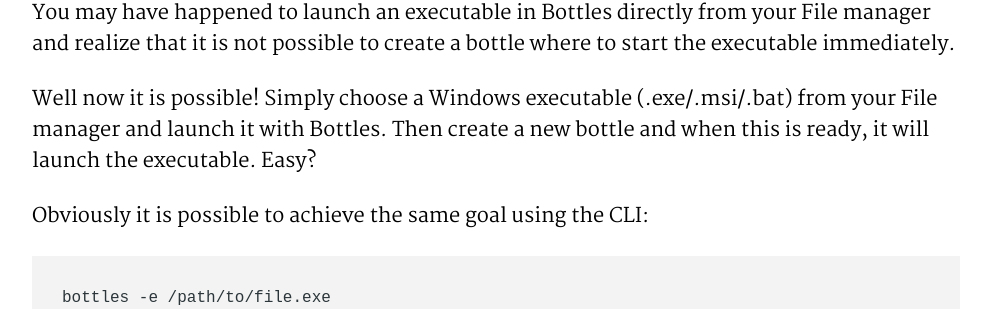
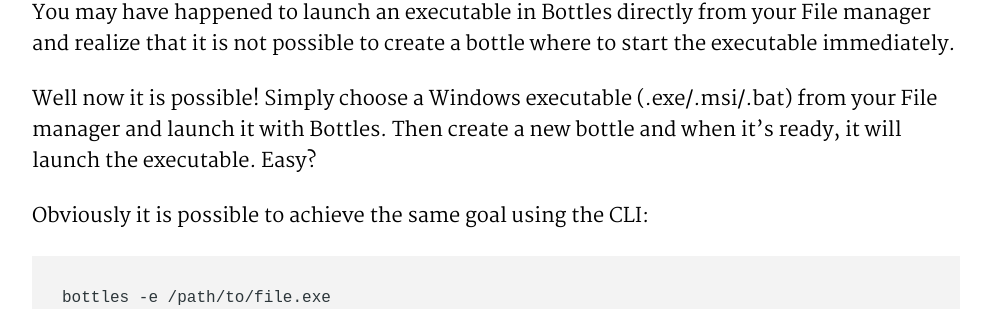
Before and after one commit to bottlesdevs/website, a Jekyll site: the page built from _posts/2021-08-28-release-2021.8.28.md, in a window 1280 px wide and 900 px high, scrolled down 1479 px. Shown: the part 178-487 px from the top of the window, without its empty margins (144-1128 px from the left). Built offline with Jekyll 4.4.1, drawn with Linux system fonts in a browser that asks for light colours; nearby versions of some CDN libraries; comment, search, counter and statistics services are not loaded.

Commit message:
Update 2021-08-28-release-2021.8.28.md

```diff
--- a/_posts/2021-08-28-release-2021.8.28.md
+++ b/_posts/2021-08-28-release-2021.8.28.md
@@ -51,7 +51,7 @@
 
 Well now it is possible! Simply choose a Windows executable (.exe/.msi/.bat)
 from your File manager and launch it with Bottles. Then create a new bottle
-and when this is ready, it will launch the executable. Easy?
+and when it's ready, it will launch the executable. Easy?
 
 Obviously it is possible to achieve the same goal using the CLI:
 
```
